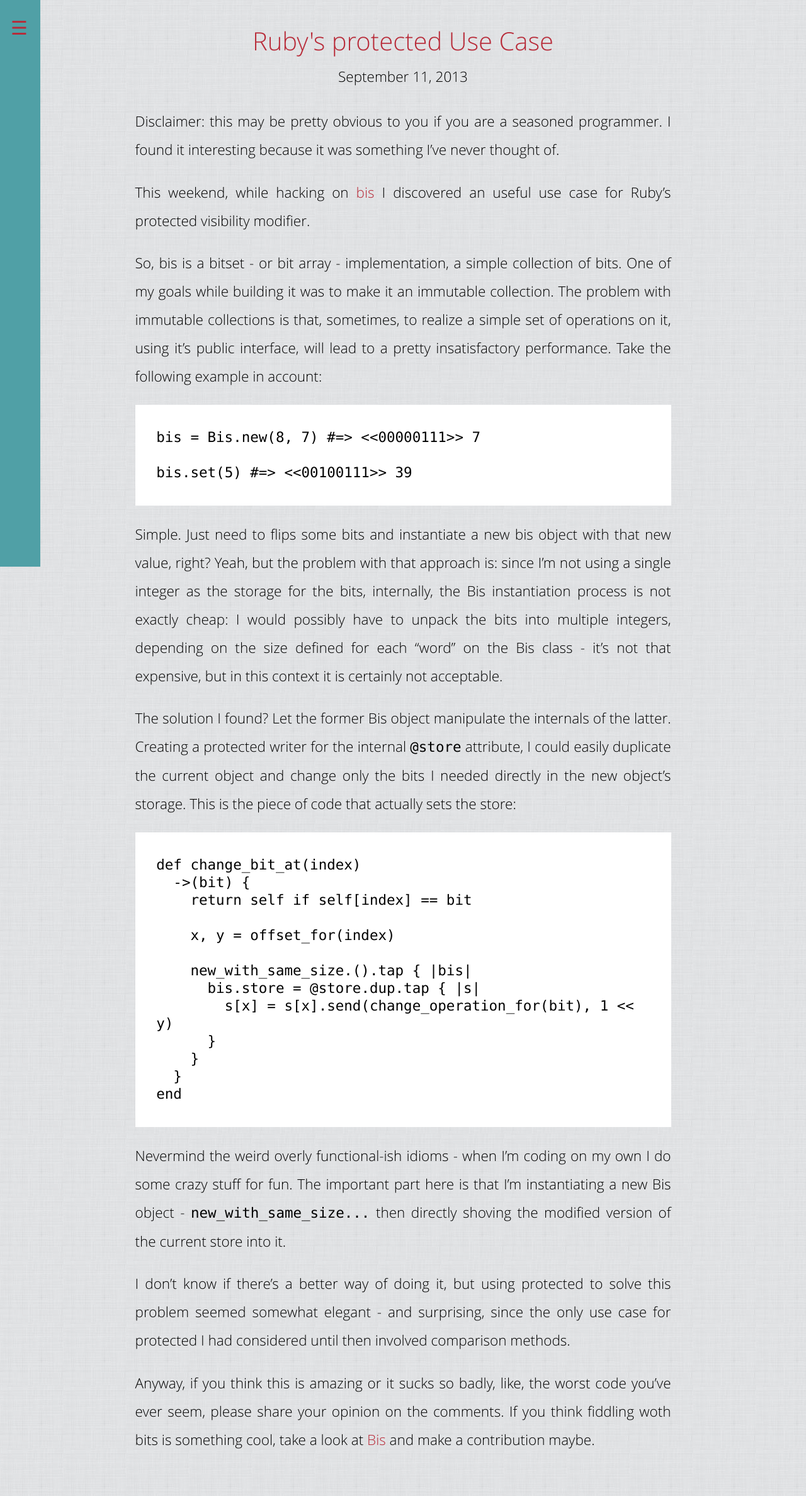
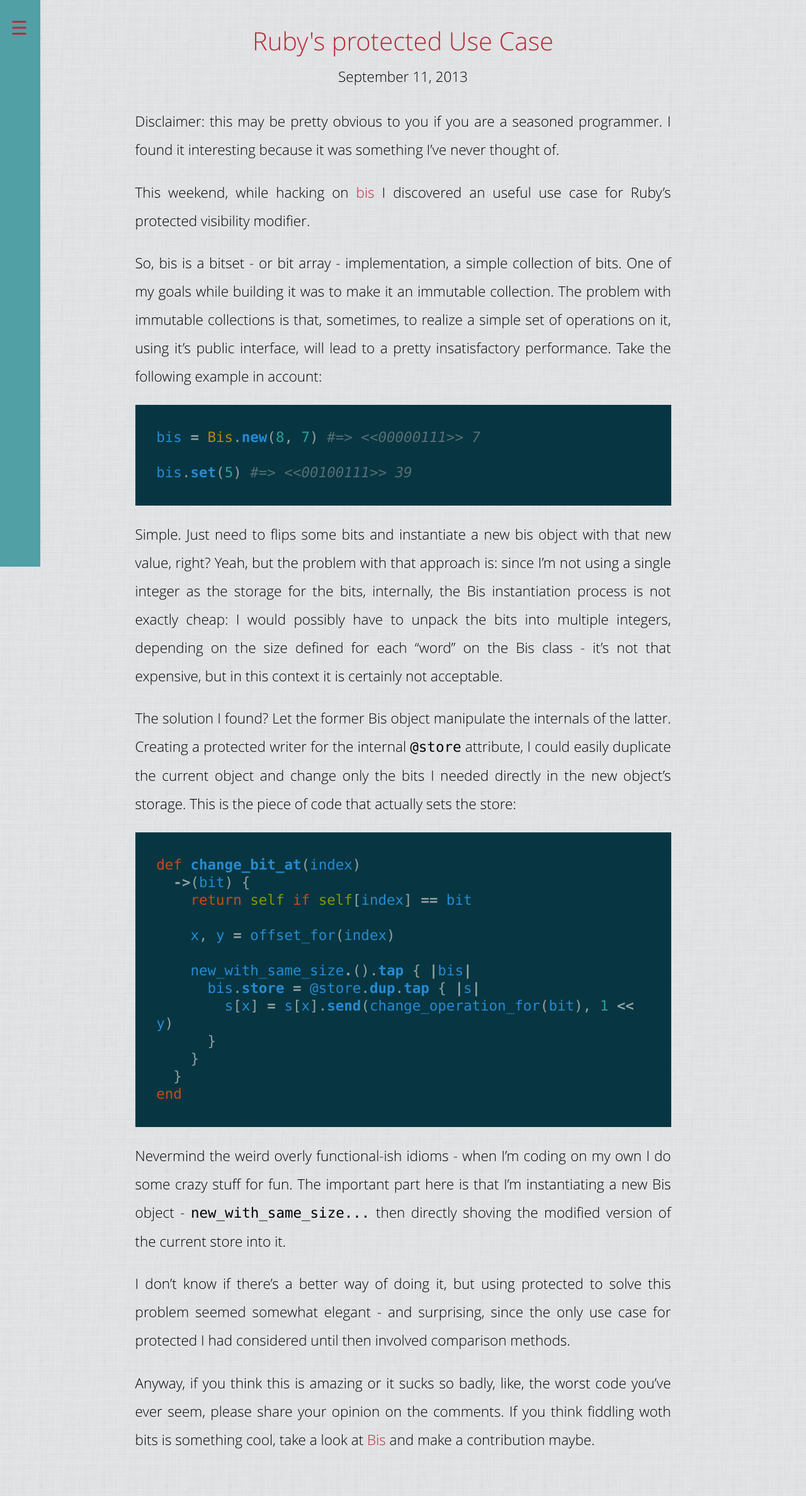
Before and after one commit to fuadsaud/fuadsaud.github.io, a Jekyll site: the page built from _posts/2013-09-11-rubys-protected-use-case.md, in a window 1280 px wide. Shown: the whole page at 63% size. Built offline with Jekyll 4.4.1, drawn with Linux system fonts in a browser that asks for light colours.

Commit message:
Fix syntax css

```diff
--- a/_includes/head.html
+++ b/_includes/head.html
@@ -17,5 +17,5 @@
 <link rel="stylesheet" type="text/css" href="/css/normalize.css">
 <link rel="stylesheet" type="text/css" href="/css/layout.css">
 <link rel="stylesheet" type="text/css" href="/css/skin.css">
-{% comment %} <link rel="stylesheet" type="text/css" href="/css/syntax.css"> {% endcomment %}
+<link rel="stylesheet" type="text/css" href="/css/syntax.css">
 <link rel="stylesheet" type="text/css" href="/css/fonts.css">
--- a/css/syntax.css
+++ b/css/syntax.css
@@ -1,286 +1,286 @@
-code {
+.highlight {
     background-color: #073642;
     color: #93a1a1;
 }
 
-code .c {
+.highlight .c {
     color: #586e75 !important;
     font-style: italic !important;
 }
 
-code .cm {
+.highlight .cm {
     color: #586e75 !important;
     font-style: italic !important;
 }
 
-code .cp {
+.highlight .cp {
     color: #586e75 !important;
     font-style: italic !important;
 }
 
-code .c1 {
+.highlight .c1 {
     color: #586e75 !important;
     font-style: italic !important;
 }
 
-code .cs {
+.highlight .cs {
     color: #586e75 !important;
     font-weight: bold !important;
     font-style: italic !important;
 }
 
-code .err {
+.highlight .err {
     color: #dc322f !important;
     background: none !important;
 }
 
-code .k {
+.highlight .k {
     color: #cb4b16 !important;
 }
 
-code .o {
+.highlight .o {
     color: #93a1a1 !important;
     font-weight: bold !important;
 }
 
-code .p {
+.highlight .p {
     color: #93a1a1 !important;
 }
 
-code .ow {
+.highlight .ow {
     color: #2aa198 !important;
     font-weight: bold !important;
 }
 
-code .gd {
+.highlight .gd {
     color: #93a1a1 !important;
     background-color: #372c34 !important;
     display: inline-block;
 }
 
-code .gd .x {
+.highlight .gd .x {
     color: #93a1a1 !important;
     background-color: #4d2d33 !important;
     display: inline-block;
 }
 
-code .ge {
+.highlight .ge {
     color: #93a1a1 !important;
     font-style: italic !important;
 }
 
-code .gr {
+.highlight .gr {
     color: #aa0000;
 }
 
-code .gh {
+.highlight .gh {
     color: #586e75 !important;
 }
 
-code .gi {
+.highlight .gi {
     color: #93a1a1 !important;
     background-color: #1a412b !important;
     display: inline-block;
 }
 
-code .gi .x {
+.highlight .gi .x {
     color: #93a1a1 !important;
     background-color: #355720 !important;
     display: inline-block;
 }
 
-code .go {
+.highlight .go {
     color: #888888;
 }
 
-code .gp {
+.highlight .gp {
     color: #555555;
 }
 
-code .gs {
+.highlight .gs {
     color: #93a1a1 !important;
     font-weight: bold !important;
 }
 
-code .gu {
+.highlight .gu {
     color: #6c71c4 !important;
 }
 
-code .gt {
+.highlight .gt {
     color: #aa0000;
 }
 
-code .kc {
+.highlight .kc {
     color: #859900 !important;
     font-weight: bold !important;
 }
 
-code .kd {
+.highlight .kd {
     color: #268bd2 !important;
 }
 
-code .kp {
+.highlight .kp {
     color: #cb4b16 !important;
     font-weight: bold !important;
 }
 
-code .kr {
+.highlight .kr {
     color: #d33682 !important;
     font-weight: bold !important;
 }
 
-code .kt {
+.highlight .kt {
     color: #2aa198 !important;
 }
 
-code .n {
+.highlight .n {
     color: #268bd2 !important;
 }
 
-code .na {
+.highlight .na {
     color: #268bd2 !important;
 }
 
-code .nb {
+.highlight .nb {
     color: #859900 !important;
 }
 
-code .nc {
+.highlight .nc {
     color: #d33682 !important;
 }
 
-code .no {
+.highlight .no {
     color: #b58900 !important;
 }
 
-code .ni {
+.highlight .ni {
     color: #800080;
 }
 
-code .nl {
+.highlight .nl {
     color: #859900 !important;
 }
 
-code .ne {
+.highlight .ne {
     color: #268bd2 !important;
     font-weight: bold !important;
 }
 
-code .nf {
+.highlight .nf {
     color: #268bd2 !important;
     font-weight: bold !important;
 }
 
-code .nn {
+.highlight .nn {
     color: #b58900 !important;
 }
 
-code .nt {
+.highlight .nt {
     color: #268bd2 !important;
     font-weight: bold !important;
 }
 
-code .nx {
+.highlight .nx {
     color: #b58900 !important;
 }
 
-code .bp {
+.highlight .bp {
     color: #999999;
 }
 
-code .vc {
+.highlight .vc {
     color: #008080;
 }
 
-code .vg {
+.highlight .vg {
     color: #268bd2 !important;
 }
 
-code .vi {
+.highlight .vi {
     color: #268bd2 !important;
 }
 
-code .nv {
+.highlight .nv {
     color: #268bd2 !important;
 }
 
-code .w {
+.highlight .w {
     color: #bbbbbb;
 }
 
-code .mf {
+.highlight .mf {
     color: #2aa198 !important;
 }
 
-code .m {
+.highlight .m {
     color: #2aa198 !important;
 }
 
-code .mh {
+.highlight .mh {
     color: #2aa198 !important;
 }
 
-code .mi {
+.highlight .mi {
     color: #2aa198 !important;
 }
 
-code .mo {
+.highlight .mo {
     color: #009999;
 }
 
-code .s {
+.highlight .s {
     color: #2aa198 !important;
 }
 
-code .sb {
+.highlight .sb {
     color: #d14;
 }
 
-code .sc {
+.highlight .sc {
     color: #d14;
 }
 
-code .sd {
+.highlight .sd {
     color: #2aa198 !important;
 }
 
-code .s2 {
+.highlight .s2 {
     color: #2aa198 !important;
 }
 
-code .se {
+.highlight .se {
     color: #dc322f !important;
 }
 
-code .sh {
+.highlight .sh {
     color: #d14;
 }
 
-code .si {
+.highlight .si {
     color: #268bd2 !important;
 }
 
-code .sx {
+.highlight .sx {
     color: #d14;
 }
 
-code .sr {
+.highlight .sr {
     color: #2aa198 !important;
 }
 
-code .s1 {
+.highlight .s1 {
     color: #2aa198 !important;
 }
 
-code .ss {
+.highlight .ss {
     color: #990073;
 }
 
-code .il {
+.highlight .il {
     color: #009999;
 }
 
-code div .gd,.highlight div .gd .x,.highlight div .gi,.highlight div .gi .x {
+.highlight div .gd,.highlight div .gd .x,.highlight div .gi,.highlight div .gi .x {
     display: inline-block;
     width: 100%;
 }
```
